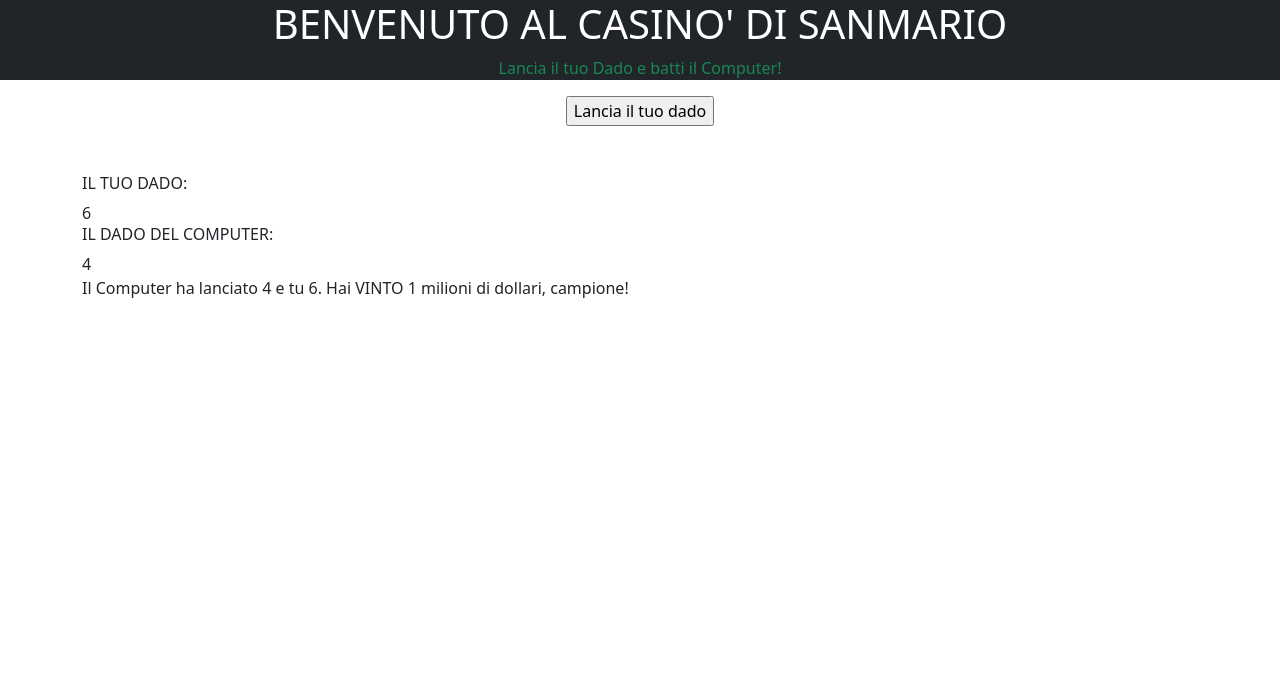
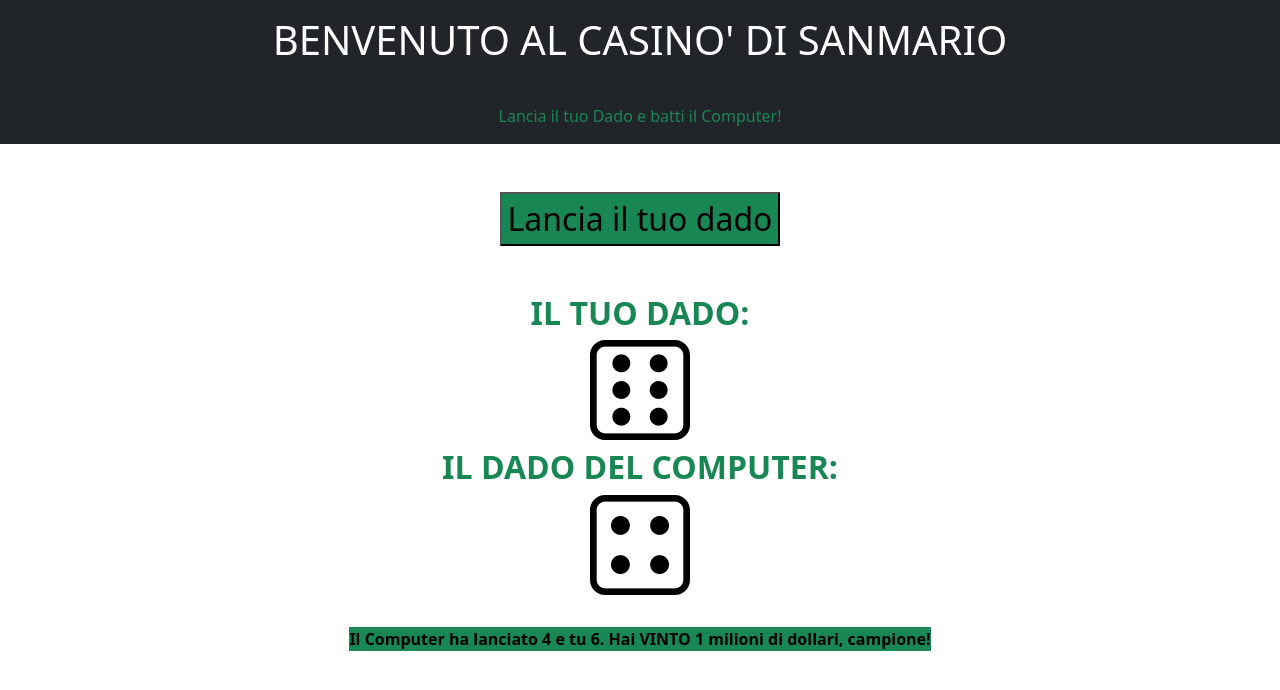
Before and after one commit to Mario-Arista/js-mail-dadi, a plain HTML site: page dices/index.html in a window 1280 px wide. Both pictures are taken after a click on the button "Lancia il tuo dado". Drawn offline with nearby package versions, Linux system fonts and the light colour scheme.

Commit message:
completed with style and img in exercise with dices

```diff
--- a/dices/index.html
+++ b/dices/index.html
@@ -11,33 +11,35 @@
 </head>
 <body>
     <header class="container-fluid bg-dark">
-        <h1 class="text-center text-white">BENVENUTO AL CASINO' DI SANMARIO</h1>
-        <p class="text-center text-success">Lancia il tuo Dado e batti il Computer!</p>
+        <h1 class="text-center text-white p-3">BENVENUTO AL CASINO' DI SANMARIO</h1>
+        <p class="text-center text-success p-3">Lancia il tuo Dado e batti il Computer!</p>
     </header>
 
-    <div class="container mb-5">
-        <div class="row">
-            <div class="col-12 text-center">
-                <input id="user-dice" value="Lancia il tuo dado" type="button">
+    <div class="mt-5 mb-5">
+            <div class="text-center">
+                <input class="bg-success text-black fs-2" id="user-dice" value="Lancia il tuo dado" type="button">
             </div>
-        </div>
     </div>
 
     <div class="container">
+
         <div class="row">
-            <div class="col-10">
-                <div id="outputs-users ">
-                    <h2 id="show-after" class="d-none">IL TUO DADO:</h2>
-                    <div id="result-user">
 
+            <div class="col-10 ms-auto me-auto">
+
+                <div class="d-flex flex-column align-items-center gap-2 bg-white" id="outputs-users">
+
+                    <div class="d-flex flex-column align-items-center border-2 d-none" id="result-user">
+                        <h2 class="fw-bold fs-2 text-success">IL TUO DADO:</h2>
+                        <img src="./img/1.png" alt="dado utente">
                     </div>
 
-                    <h2 id="show-after-comp" class="d-none">IL DADO DEL COMPUTER:</h2>
-                    <div id="result-computer">
-
+                    <div class="d-flex flex-column align-items-center border-2 mb-4 d-none" id="result-computer">
+                        <h2 class="fw-bold fs-2 text-success">IL DADO DEL COMPUTER:</h2>
+                        <img src="./img/1.png" alt="dado utente">
                     </div>
 
-                    <div id="message-user">
+                    <div class="bg-success text-black fw-bold" id="message-user">
 
                     </div>
 
--- a/dices/script.js
+++ b/dices/script.js
@@ -8,32 +8,26 @@ const userButtonElement = document.getElementById("user-dice")
 
 // UTENTE
 const diceUser = Math.floor(Math.random() * 6) + 1;
+document.querySelector("#result-user img").src = `./img/${diceUser}.png`;
 
 // COMPUTER
 const diceComputer = Math.floor(Math.random() * 6) + 1;
+document.querySelector("#result-computer img").src = `./img/${diceComputer}.png`;
 
 // Genero costante con OUTPUTS
-
 const numberUserElement = document.querySelector("#result-user");
 const numberComputerElement = document.querySelector("#result-computer");
 const messageUserElement = document.querySelector("#message-user");
-const showtitleElement = document.querySelector("#show-after");
-const showtitle2Element = document.querySelector("#show-after-comp");
-
 
 // creo output al click dell'input
 
 userButtonElement.addEventListener("click",
     function() {
 
-        // Stampo lancio dado utente
-        numberUserElement.innerHTML = diceUser;
+        // Mostro elementi in pagina
 
-        // Stampo lancio dado utente
-        numberComputerElement.innerHTML = diceComputer;
-
-        showtitleElement.className = "d-block fs-6";
-        showtitle2Element.className = "d-block fs-6";
+        numberUserElement.classList.remove("d-none");
+        numberComputerElement.classList.remove("d-none");
 
         // messaggio diverso se utente vince, perde pareggia
 
```
Also changed, not shown: arrayemails/index.html (+9 -12 lines), arrayemails/script.js (+8 -2 lines), dices/img/1.png (added), dices/img/2.png (added), dices/img/3.png (added), dices/img/4.png (added), dices/img/5.png (added), dices/img/6.png (added).
